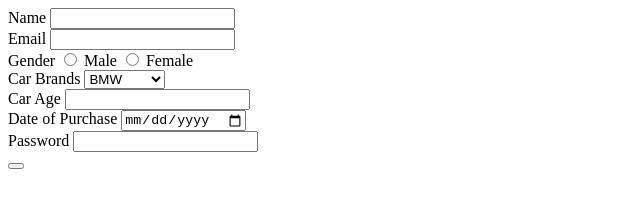
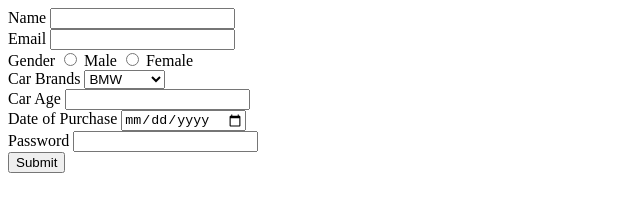
Before and after one commit to acciojob/car-insurance-form-Aravindhan-Rajendran, a website: page main.html in a window 1280 px wide. Shown: the whole page, without its empty margins (0-640 px from the left). Drawn offline with Linux system fonts and the light colour scheme.

Commit message:
created a submission

```diff
--- a/main.html
+++ b/main.html
@@ -37,7 +37,7 @@
 		<label for="password">Password</label>
 		<input type="password" id="password" required>
 		<br>
-		<button type="submit">
+		<button type="submit" value="submit">Submit</button>
 	</form>
     <script type="text/javascript" src="./script.js">
 </script>
```
